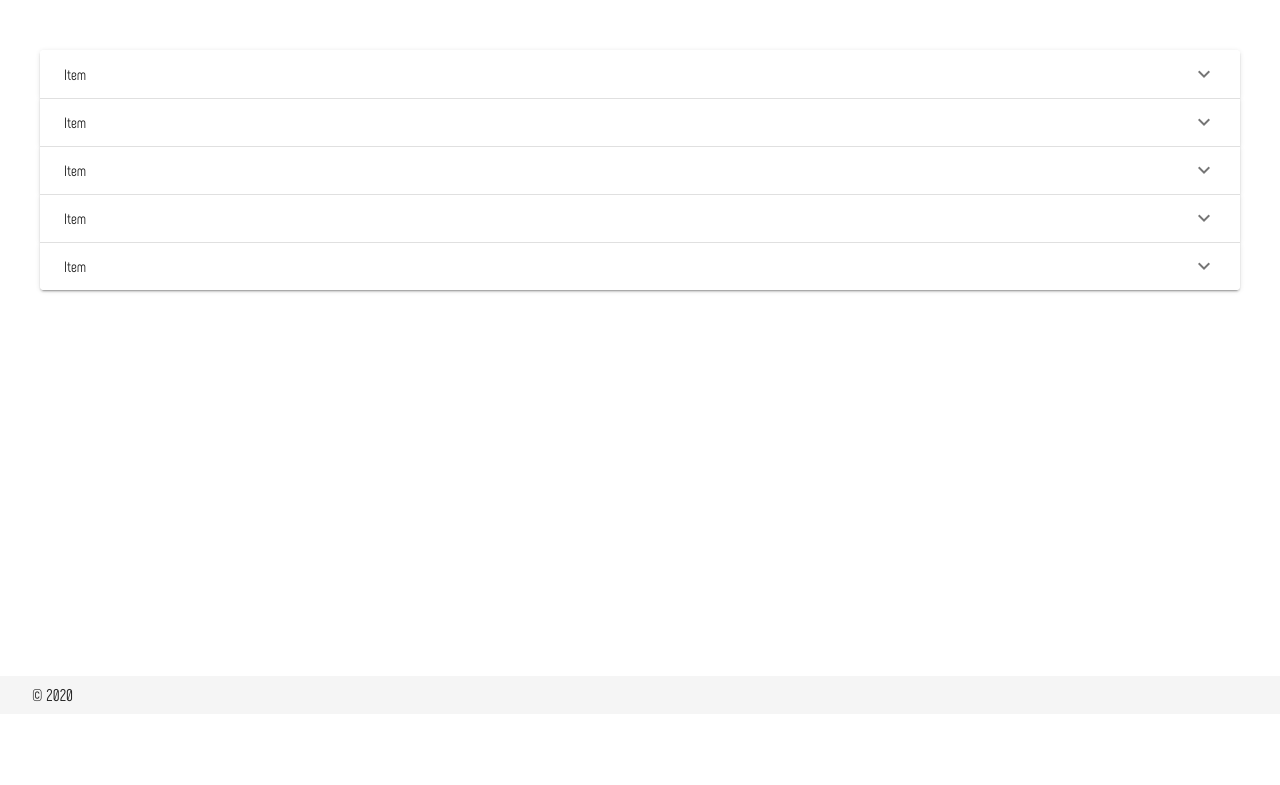
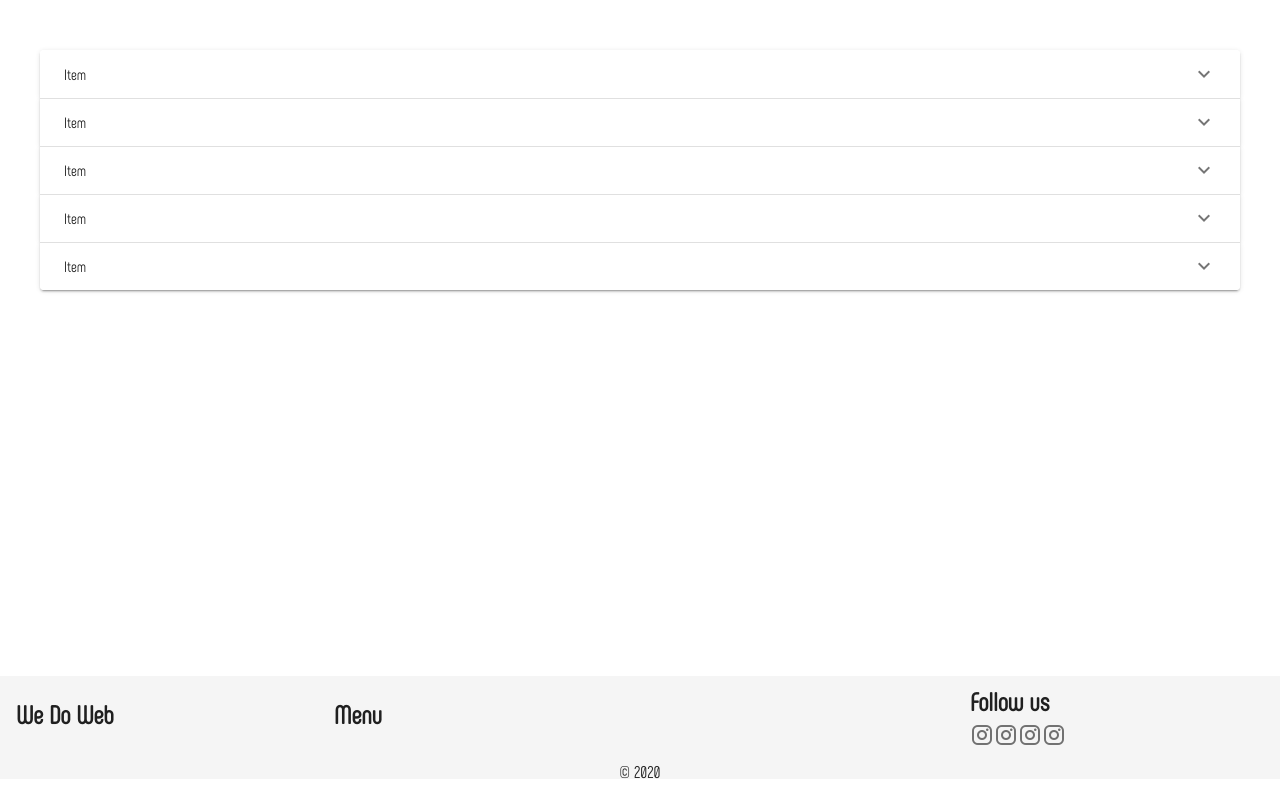
Before and after one commit to georginklv/wedoweb, a Vue app: page / in a window 1280 px wide. Shown: the part 4532-5317 px from the top of the page. Before the commit the page ends 5246 px from the top, so only its background shows below. Built offline with nearby package versions, Linux system fonts and the light colour scheme.

Commit message:
footer change

```diff
--- a/src/App.vue
+++ b/src/App.vue
@@ -93,6 +93,7 @@ body {
 	&:focus,
 	&:hover {
 		background-color: #301aff !important;
+		color: #fff !important;
 	}
 }
 .wrapper {
--- a/src/components/TheFooter.vue
+++ b/src/components/TheFooter.vue
@@ -1,6 +1,24 @@
 <template>
 	<v-footer>
-		<span class="px-4">&copy; {{ new Date().getFullYear() }}</span>
+		<v-row justify="center" align="center">
+			<v-col cols="3">
+				<h2>We Do Web</h2>
+			</v-col>
+			<v-col cols="3">
+				<h2>Menu</h2>
+			</v-col>
+			<v-col cols="3"> </v-col>
+			<v-col cols="3">
+				<h2>Follow us</h2>
+				<v-icon>mdi-instagram</v-icon>
+				<v-icon>mdi-instagram</v-icon>
+				<v-icon>mdi-instagram</v-icon>
+				<v-icon>mdi-instagram</v-icon>
+			</v-col>
+		</v-row>
+		<v-row justify="center" align="center">
+			<span class="px-4">&copy; {{ new Date().getFullYear() }}</span>
+		</v-row>
 	</v-footer>
 </template>
 
@@ -8,4 +26,11 @@
 export default {};
 </script>
 
-<style scoped></style>
+<style scoped lang="scss">
+.row {
+	width: 100%;
+}
+.footer {
+	flex-direction: column;
+}
+</style>
--- a/src/components/TheHeader.vue
+++ b/src/components/TheHeader.vue
@@ -60,6 +60,7 @@
 <script>
 export default {
 	data: () => ({
+		values: {},
 		dialog: false,
 		items: ["Skiing", "Ice hockey", "Soccer", "Basketball", "Hockey", "Reading", "Writing", "Coding", "Basejump"],
 	}),
@@ -81,6 +82,9 @@ export default {
 .v-btn {
 	font-size: 20px !important;
 	top: 10px !important;
+	&:hover {
+		color: #fff !important ;
+	}
 }
 .btn-wrapper {
 	position: relative;
@@ -90,4 +94,7 @@ export default {
 	width: 280px;
 	height: 5px;
 }
+.v-card {
+	padding: 10px;
+}
 </style>
```
